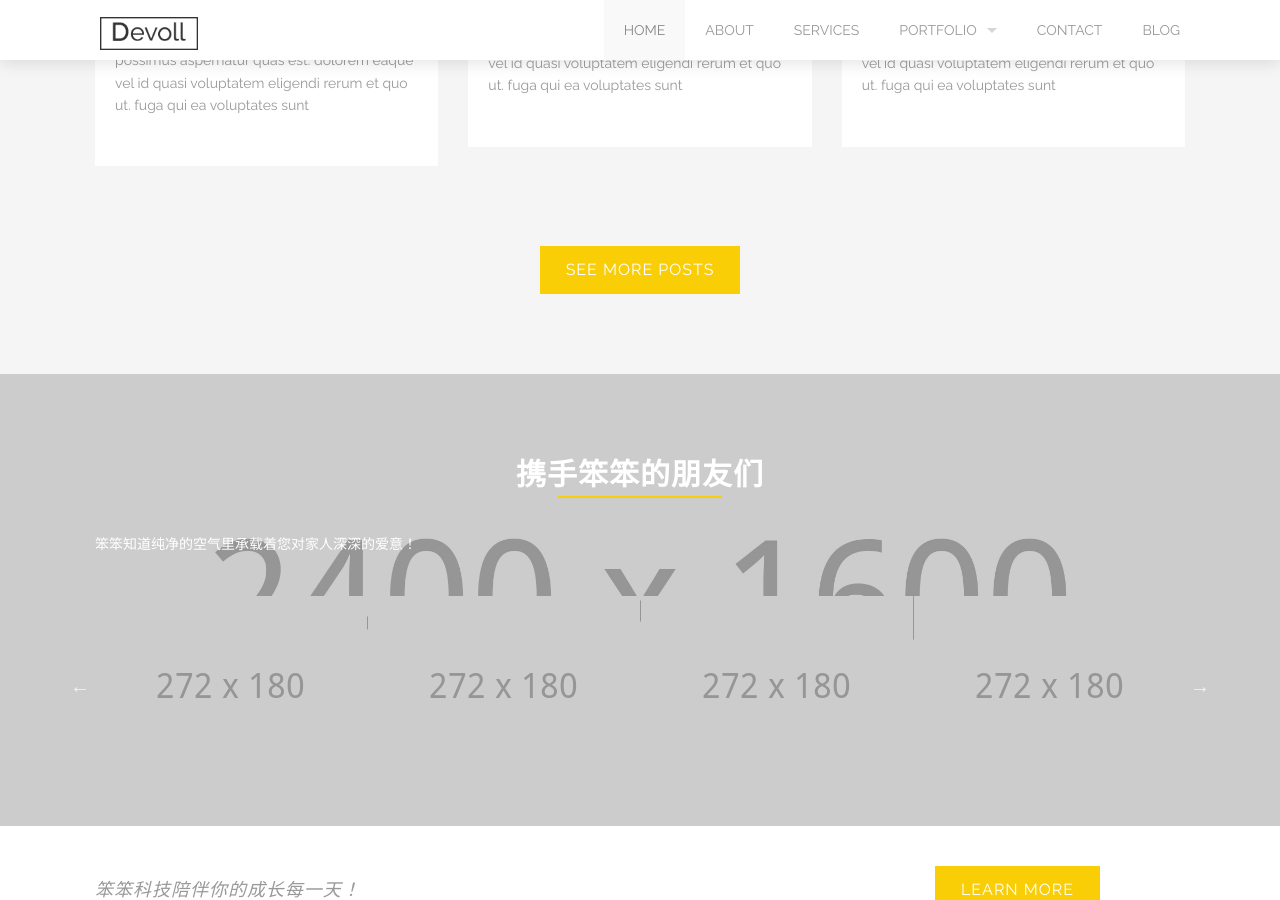
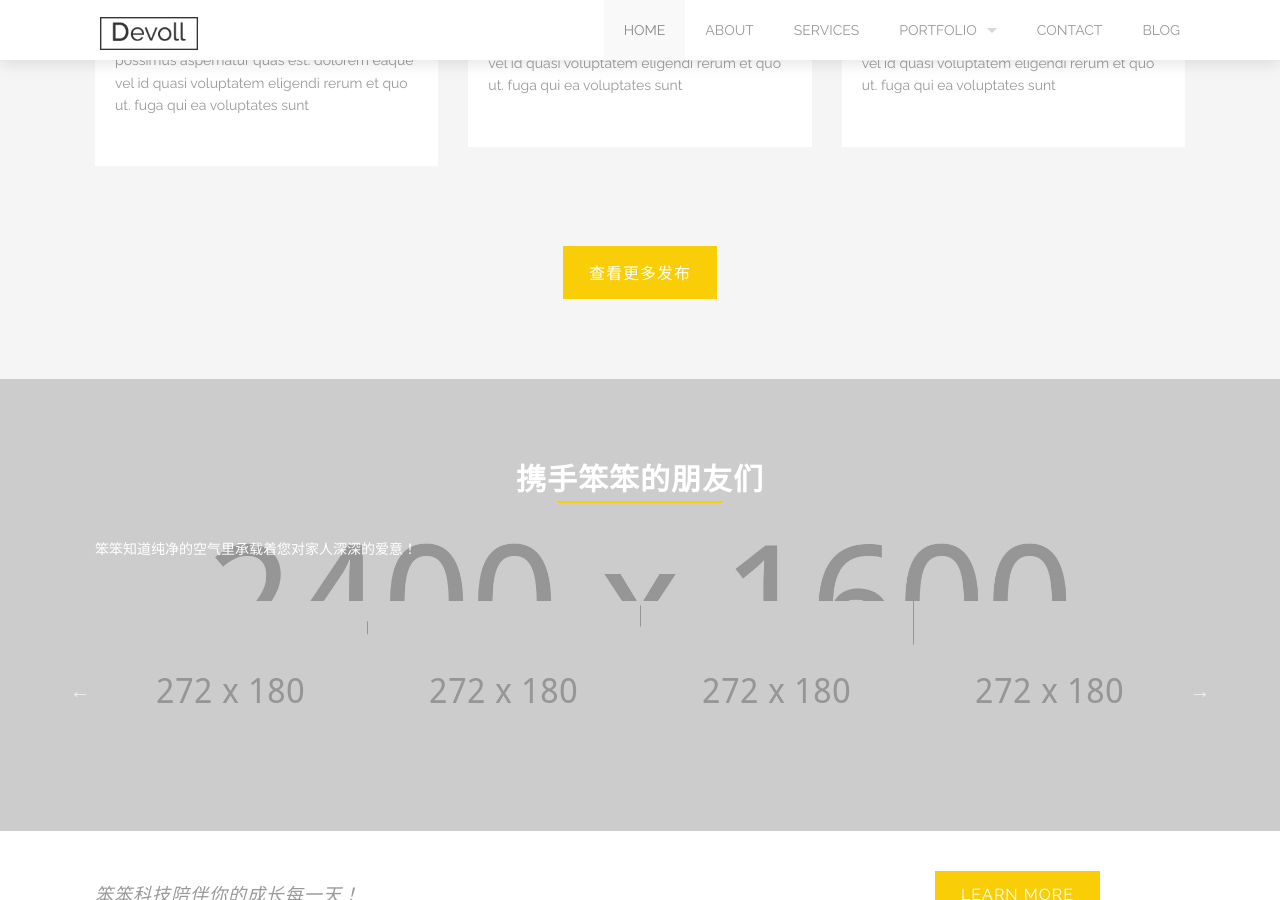
Before and after one commit to braveheart007/braveheart007.github.io, a Jekyll site: the page built from index.html, in a window 1280 px wide and 900 px high, scrolled down 4610 px. Built offline with Jekyll 4.4.1, drawn with Linux system fonts in a browser that asks for light colours.

Commit message:
Update index.html

```diff
--- a/index.html
+++ b/index.html
@@ -384,7 +384,7 @@ milestones:
   <div class='row'>
     <div class='large-12 columns'>
       <p class='centered-text'>
-        <a class='button' href='blog.html'>See more posts</a>
+        <a class='button' href='blog.html'>查看更多发布</a>
       </p>
     </div>
   </div>
```
